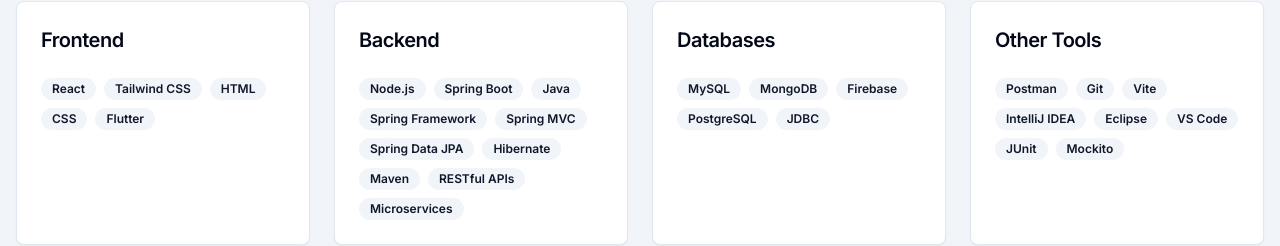
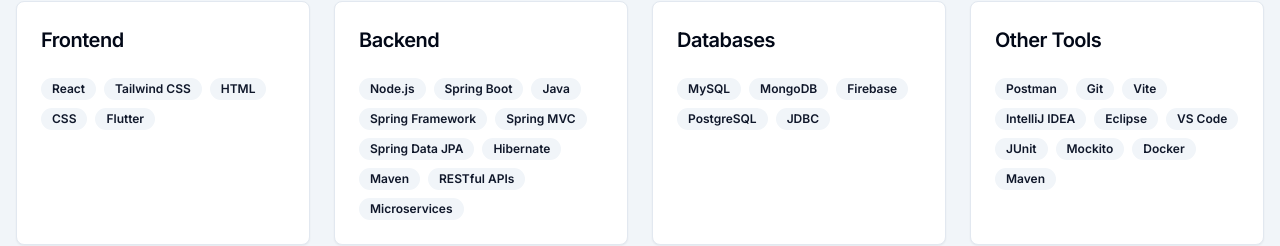
Before and after one commit to MahendraDwivedi/multi-mode-folio-verse, a React (Vite) app: page / in a window 1280 px wide. Shown: the part 1168-1414 px from the top of the page. Built offline with nearby package versions, Linux system fonts and the light colour scheme.

Commit message:
Preceding changes

```diff
--- a/src/data/portfolioData.ts
+++ b/src/data/portfolioData.ts
@@ -124,8 +124,8 @@ export const portfolioData: PortfolioData = {
       "Node.js", "Spring Boot", "Java", "Spring Framework", "Spring MVC", "Spring Data JPA", "Hibernate", "Maven", "RESTful APIs", "Microservices"
     ],
     databases: ["MySQL", "MongoDB", "Firebase", "PostgreSQL", "JDBC"],
-    os: ["Debian", "Ubuntu", "Windows"],
-    otherTools: ["Postman", "Git", "Vite", "IntelliJ IDEA", "Eclipse", "VS Code", "JUnit", "Mockito"]
+    os: ["Debian", "Ubuntu", "Mint", "Windows"],
+    otherTools: ["Postman", "Git", "Vite", "IntelliJ IDEA", "Eclipse", "VS Code", "JUnit", "Mockito", "Docker", "Maven"]
   },
   projects: [
     {
```
